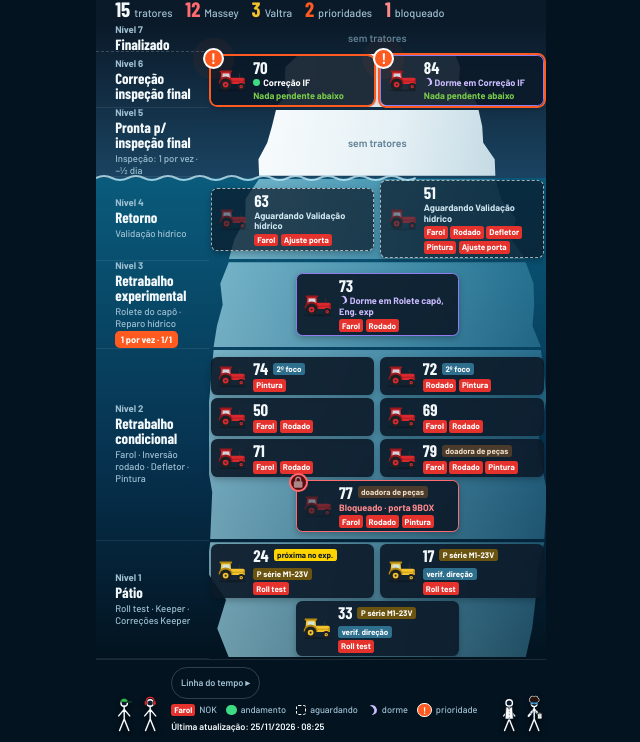
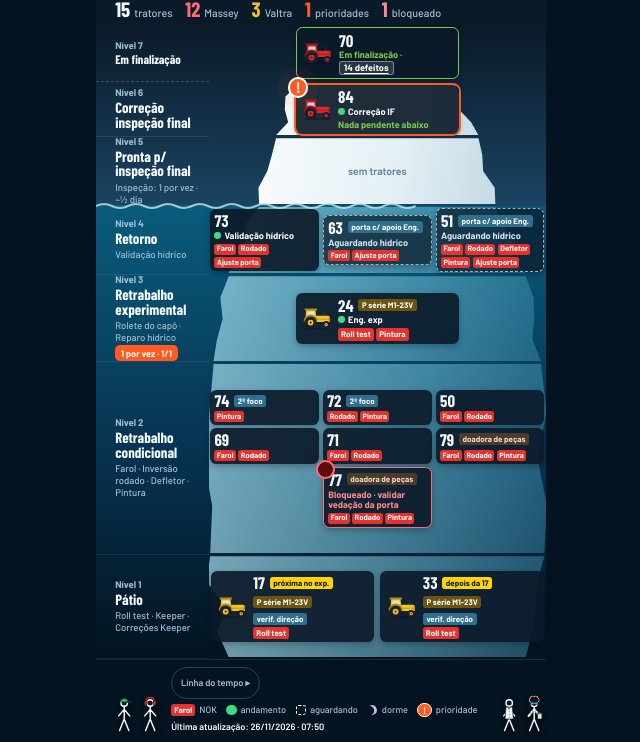
Before and after one commit to MatheusHarvey/iceberg-tratores, a plain HTML site: page index.html in a window 1280 px wide. Shown: the part 58-800 px from the top of the page, without its empty margins (319-959 px from the left). Drawn offline with nearby package versions, Linux system fonts and the light colour scheme; a web font is replaced by a local one.

Commit message:
Add files via upload

```diff
--- a/index.html
+++ b/index.html
@@ -139,6 +139,11 @@ footer{position:relative;padding:.9cqh 7.4cqh 1.1cqh 9.4cqh;background:var(--sea
 .popBox li::before{content:counter(d);font:800 1.5cqh/1 "Barlow Condensed",sans-serif;color:#0b1a29;background:var(--ok);border-radius:.4cqh;text-align:center;padding:.25cqh 0}
 @keyframes popIn{from{opacity:0}to{opacity:1}}
 @media (prefers-reduced-motion:reduce){.pop{animation:none}}
+.row.sky .nm{font-size:1.55cqh;white-space:nowrap}
+.row.dense .trs{gap:.4cqh .5cqh}
+.row.dense .t{width:13.6cqh;grid-template-columns:minmax(0,1fr);padding:.35cqh .55cqh}
+.row.dense .t svg{display:none}
+.row.dense .ch{font-size:.95cqh;padding:.22cqh .3cqh}
 </style>
 </head>
 <body>
@@ -238,7 +243,7 @@ footer{position:relative;padding:.9cqh 7.4cqh 1.1cqh 9.4cqh;background:var(--sea
    f: fita da planilha (aba Estágio), 12 letras na ordem das colunas C→N:
       O = OK · N = NOK · G = ONGOING · - = não se aplica · _ = em branco            */
 /* data e hora da última atualização (aparece no rodapé) */
-const ULTIMA_ATUALIZACAO = "25/11/2026 · 08:25";
+const ULTIMA_ATUALIZACAO = "26/11/2026 · 07:50";
 /* defeitos encontrados na máquina 70 (abre no clique em "14 defeitos") */
 const DEFEITOS_70 = [
   "Capô com abertura/gap na guarnição",
@@ -278,32 +283,34 @@ const TRATORES = [
    st: "andamento" | "dorme" | "aguardando" | "bloqueado" | "fim" | "" */
 const ETAPAS = [
   {dia:"24/11", rot:"Realizado", titulo:"24/11 · fim do dia", nota:"realizado", mud:{}},
-  {dia:"25/11", rot:"Previsto", base:0, titulo:"25/11 · previsto", mud:{
+  {dia:"26/11", rot:"Hoje", base:0, titulo:"26/11 · hoje", nota:"situação atual", semMv:true, mud:{
     "70": {ordem:1, lv:7, st:"fim", p:false, defeitos:DEFEITOS_70, f:"OOOOOOOOOOOO"},
     "84": {st:"andamento"},
-    "51": {ordem:2, lv:5, st:"candidata", f:"OOONNNNOOO_NO"},
-    "63": {ordem:2, lv:5, st:"candidata", f:"OOONOOOOOO_NO"},
+    "51": {tag:"porta c/ apoio Eng."},
+    "63": {tag:"porta c/ apoio Eng."},
     "73": {ordem:3, lv:4, st:"andamento", f:"OOONNOOOOGNNN"},
     "24": {ordem:4, lv:3, st:"andamento", prox:null, f:"NO_OO-NOGNNN"},
     "17": {ordem:5, prox:"próxima no exp."},
-    "77": {st:"andamento", cadeado:true, tag:null, txt:"Montagem porta 9BOX"}
+    "33": {ordem:6, prox:"depois da 17"},
+    "77": {st:"bloqueado", cadeado:true, txt:null, tag:"validar vedação da porta"}
   }},
-  {dia:"26/11", rot:"Previsto", base:1, titulo:"26/11 · previsto", mud:{
-    "24": {ordem:1, lv:4, st:"aguardando", f:"NO_OO-NOONNNN"},
-    "17": {ordem:2, lv:3, st:"andamento", prox:null, tag2:null, f:"NO_OO-NOGNNN"},
-    "33": {ordem:3, prox:"próxima no exp.", tag2:null},
-    "77": {st:"", cadeado:false, txt:null, tag:null}
+  {dia:"próximo passo", rot:"Previsto", base:1, titulo:"Próximo passo · previsto", mud:{
+    "73": {ordem:1, lv:5, st:"pronta", f:"OOONNOOOOO_NO"},
+    "24": {ordem:2, lv:4, st:"andamento", prox:"passa à frente", f:"NO_OO-NOOGNNN"},
+    "17": {ordem:3, lv:3, st:"andamento", prox:null, tag2:null, f:"NO_OO-NOGNNN"},
+    "33": {ordem:4, prox:"próxima no exp.", tag2:null}
   }},
-  {dia:"26/11", rot:"Plano B", base:1, plano:true, titulo:"26/11 · plano B", nota:"direção do 17 e do 33 não fica pronta a tempo: sobe o 74", mud:{
-    "24": {ordem:1, lv:4, st:"aguardando", f:"NO_OO-NOONNNN"},
-    "74": {ordem:2, lv:3, st:"andamento", foco:null, f:"OOOOOONOGNNN"},
-    "72": {ordem:3, prox:"próxima no exp."},
+  {dia:"próximo passo", rot:"Plano B", base:1, plano:true, titulo:"Próximo passo · plano B", nota:"direção do 17 e do 33 não fica pronta a tempo: sobe o 74", mud:{
+    "73": {ordem:1, lv:5, st:"pronta", f:"OOONNOOOOO_NO"},
+    "24": {ordem:2, lv:4, st:"andamento", prox:"passa à frente", f:"NO_OO-NOOGNNN"},
+    "74": {ordem:3, lv:3, st:"andamento", foco:null, f:"OOOOOONOGNNN"},
+    "72": {ordem:4, prox:"próxima no exp."},
     "17": {prox:null},
-    "77": {st:"", cadeado:false, txt:null, tag:null}
+    "33": {prox:null}
   }}
 ];
 const NIVEIS = {
-  7:{nm:"Finalizado", subs:[], h:.5},
+  7:{nm:"Em finalização", subs:[], h:.5},
   6:{nm:"Correção inspeção final", subs:[], h:1.05},
   5:{nm:"Pronta p/ inspeção final", subs:["Inspeção: 1 por vez · ~½ dia"], h:.5},
   4:{nm:"Retorno", subs:["Validação hídrico"], h:1.05},
@@ -350,11 +357,12 @@ const ler = t => {
 
 const linhaStatus = (t, r) => {
   if (t.st === "bloqueado") return `<span class="st blk">Bloqueado${t.tag ? " · " + esc(t.tag) : ""}</span>`;
-  if (t.st === "fim") return `<span class="st ok">✓ Finalizado${t.defeitos ? ` · <button type="button" class="defbtn" data-n="${esc(t.n)}">${t.defeitos.length} defeitos</button>` : ""}</span>`;
+  if (t.st === "fim") return `<span class="st ok">Em finalização${t.defeitos ? ` · <button type="button" class="defbtn" data-n="${esc(t.n)}">${t.defeitos.length} defeitos</button>` : ""}</span>`;
+  if (t.st === "pronta") return `<span class="st ok">✓ Pronta p/ inspeção final</span>`;
   if (t.st === "candidata") return `<span class="st cand">Sobe quem fechar porta + hídrico</span>`;
   if (t.st === "andamento") return `<span class="st go">${esc(t.txt || r.emCurso.join(", ") || "Em andamento")}</span>`;
   if (t.st === "dorme") return `<span class="st sleep">Dorme em ${esc(r.emCurso.join(", ") || "posto")}</span>`;
-  if (t.st === "aguardando") return `<span class="st wait">Aguardando ${esc(r.espera || "vaga")}</span>`;
+  if (t.st === "aguardando") return `<span class="st wait">Aguardando ${esc((r.espera || "vaga").replace("Validação hídrico", "hídrico"))}</span>`;
   return "";
 };
 
@@ -386,12 +394,12 @@ const peso = t => (t.st === "fim" ? -1 : t.p ? 0 : t.st === "candidata" ? 1 : t.
 
 const dados = k => {
   if (k === 0) return TRATORES.map(t => Object.assign({}, t, {mv: null}));
-  const prev = dados(ETAPAS[k].base), mud = ETAPAS[k].mud;
+  const prev = dados(ETAPAS[k].base), mud = ETAPAS[k].mud, semMv = ETAPAS[k].semMv;
   return prev.map(t => {
     const o = Object.assign({}, t, {mv: null}), m = mud[t.n];
     if (!m) return o;
     Object.assign(o, m);
-    if (m.lv && m.lv !== t.lv) o.mv = t.lv;
+    if (m.lv && m.lv !== t.lv && !semMv) o.mv = t.lv;
     return o;
   });
 };
@@ -422,9 +430,9 @@ const WAVE = `<svg class="wl" viewBox="0 0 400 14" preserveAspectRatio="none" ar
 const setWL = () => { const rows = stage.querySelectorAll(".row"); if (rows.length < 3) return;
   tv.style.setProperty("--wl", (rows[3].offsetTop / stage.clientHeight * 100).toFixed(2) + "%"); };
 
-let modo = 0;
-/* botão de cima segue o plano principal: 24 → 25 → 26 → volta; o plano B só pela linha do tempo */
-const proxima = k => k === 0 ? 1 : k === 1 ? 2 : 0;
+let modo = 1;
+/* abre em "hoje"; botão de cima: hoje → próximo passo → volta para hoje; 24/11 e plano B pela linha do tempo */
+const proxima = k => k === 1 ? 2 : 1;
 const render = () => {
   seed = 11;
   const lista = dados(modo);
@@ -435,7 +443,7 @@ const render = () => {
     const tag = N.cap
       ? `<span class="tag ${ocup >= N.cap ? "cap" : ""}">1 por vez · ${ocup}/${N.cap}</span>`
       : "";
-    return `<section class="row ${lv === 7 ? "sky" : lv >= 5 ? "up" : "dn"}">
+    return `<section data-lv="${lv}" class="row ${aqui.length >= 3 ? "dense " : ""}${lv === 7 ? "sky" : lv >= 5 ? "up" : "dn"}">
       <div class="lab">
         <span class="lv">Nível ${lv}</span>
         <span class="nm">${esc(N.nm)}</span>
@@ -458,8 +466,8 @@ const render = () => {
   document.getElementById("mode").innerHTML = `<b>${esc(E.titulo)}</b> · ${E.nota ? esc(E.nota) : `${nMov} movimentos`}`;
   const go = document.getElementById("go");
   const prox = proxima(modo);
-  go.textContent = prox === 0 ? "↺ Voltar para 24/11" : `▶ Ver ${ETAPAS[prox].dia}`;
-  go.classList.toggle("back", prox === 0);
+  go.textContent = modo >= 2 ? "↺ Voltar para hoje" : `▶ Ver ${ETAPAS[prox].dia}`;
+  go.classList.toggle("back", modo >= 2);
   document.querySelector(".tv").classList.toggle("planoB", !!E.plano);
   document.querySelectorAll(".tl button").forEach(bt => {
     bt.classList.toggle("on", +bt.dataset.k === modo);
@@ -524,7 +532,7 @@ const fecharPop = () => { pop.hidden = true; };
 stage.addEventListener("click", e => {
   const bt = e.target.closest(".defbtn"); if (!bt) return;
   const t = dados(modo).find(x => x.n === bt.dataset.n); if (!t || !t.defeitos) return;
-  document.getElementById("popT").innerHTML = `Máquina ${esc(t.n)} · ${t.defeitos.length} defeitos sem solução<small>Registrados até a finalização</small>`;
+  document.getElementById("popT").innerHTML = `Máquina ${esc(t.n)} · ${t.defeitos.length} defeitos sem solução<small>Pendentes na finalização</small>`;
   document.getElementById("popL").innerHTML = t.defeitos.map(d => `<li>${esc(d)}</li>`).join("");
   pop.hidden = false; document.getElementById("popX").focus();
 });
```
